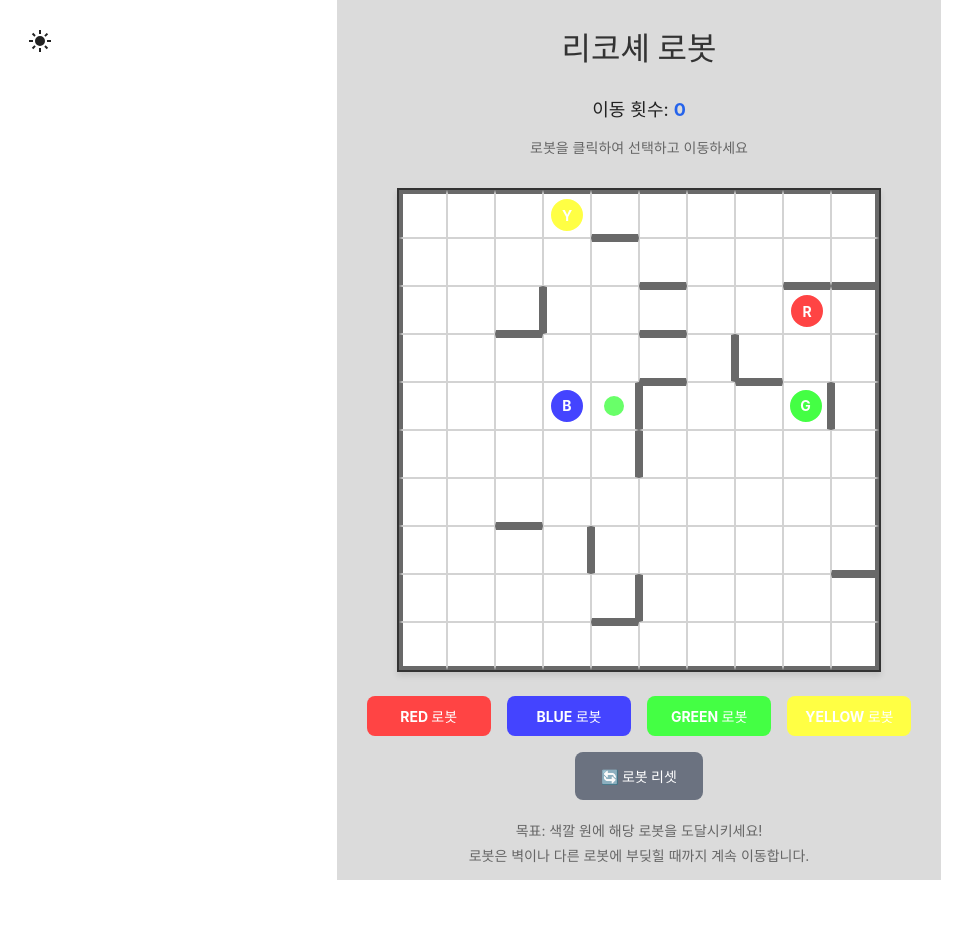
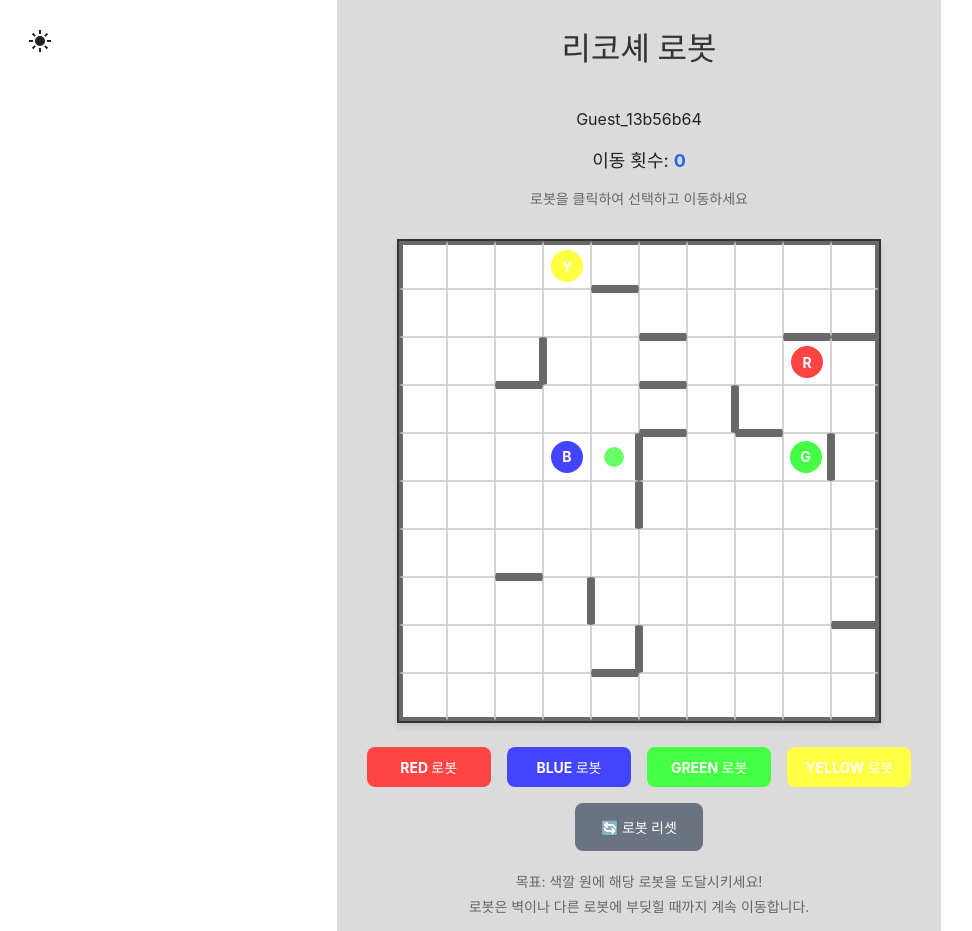
Before and after one commit to jms0802/myGame, a React (Vite) app in the folder web-client/: page / in a window 1280 px wide. Shown: the whole page, without its empty margins (1-973 px from the left). Before the commit the page ends 880 px from the top, so only its background shows below. Built offline with nearby package versions, Linux system fonts and the light colour scheme.

Commit message:
닉네임 표시

```diff
--- a/web-client/src/App.jsx
+++ b/web-client/src/App.jsx
@@ -52,7 +52,7 @@ function App() {
           </svg>
         </div>
       </button>
-      <RicochetRobotGame dark={dark} />
+      <RicochetRobotGame dark={dark} nickname={nickname} />
     </>
   );
 }
--- a/web-client/src/RicochetTobotGame.jsx
+++ b/web-client/src/RicochetTobotGame.jsx
@@ -152,7 +152,7 @@ const generateUniquePositions = () => {
   return { robots, target: { ...targetPosition, color: targetColor } };
 };
 
-const RicochetRobotGame = ({ dark }) => {
+const RicochetRobotGame = ({ dark, nickname }) => {
   const { robots: initialRobots, target: initialTarget } =
     generateUniquePositions();
 
@@ -724,6 +724,9 @@ const RicochetRobotGame = ({ dark }) => {
             "없음"
           )}
         </p> */}
+        <p className="nickname">
+          {nickname}
+        </p>
         <p className="move-count">
           이동 횟수: <span className="count">{moveCount}</span>
         </p>
```
